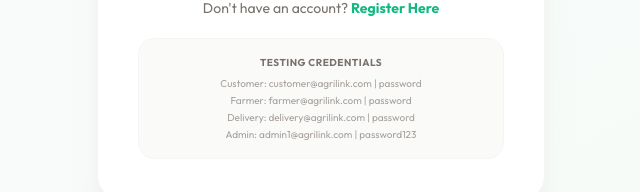
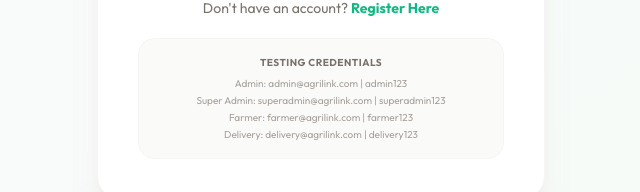
Before and after one commit to Abhisekkumarkilari77/Agrilink, a React (Vite) app in the folder Frontend/agrilink-frontend/: page /login in a window 1280 px wide. Shown: the part 544-736 px from the top of the page, without its empty margins (319-959 px from the left). Built offline with nearby package versions, Linux system fonts and the light colour scheme; no server answers.

Commit message:
Update login page dev credentials to match database seed

```diff
--- a/Frontend/agrilink-frontend/src/pages/authentication/Login.jsx
+++ b/Frontend/agrilink-frontend/src/pages/authentication/Login.jsx
@@ -153,10 +153,10 @@ const Login = () => {
         <div className="mt-5 p-4 bg-stone-50 rounded-2xl text-center text-[10px] text-stone-400 border border-stone-100 animate-fadeIn stagger-5">
           <p className="font-bold mb-1.5 uppercase tracking-wider text-stone-500">Testing Credentials</p>
           <div className="space-y-0.5">
-            <p>Customer: customer@agrilink.com | password</p>
-            <p>Farmer: farmer@agrilink.com | password</p>
-            <p>Delivery: delivery@agrilink.com | password</p>
-            <p>Admin: admin1@agrilink.com | password123</p>
+            <p>Admin: admin@agrilink.com | admin123</p>
+            <p>Super Admin: superadmin@agrilink.com | superadmin123</p>
+            <p>Farmer: farmer@agrilink.com | farmer123</p>
+            <p>Delivery: delivery@agrilink.com | delivery123</p>
           </div>
         </div>
       </div>
```
